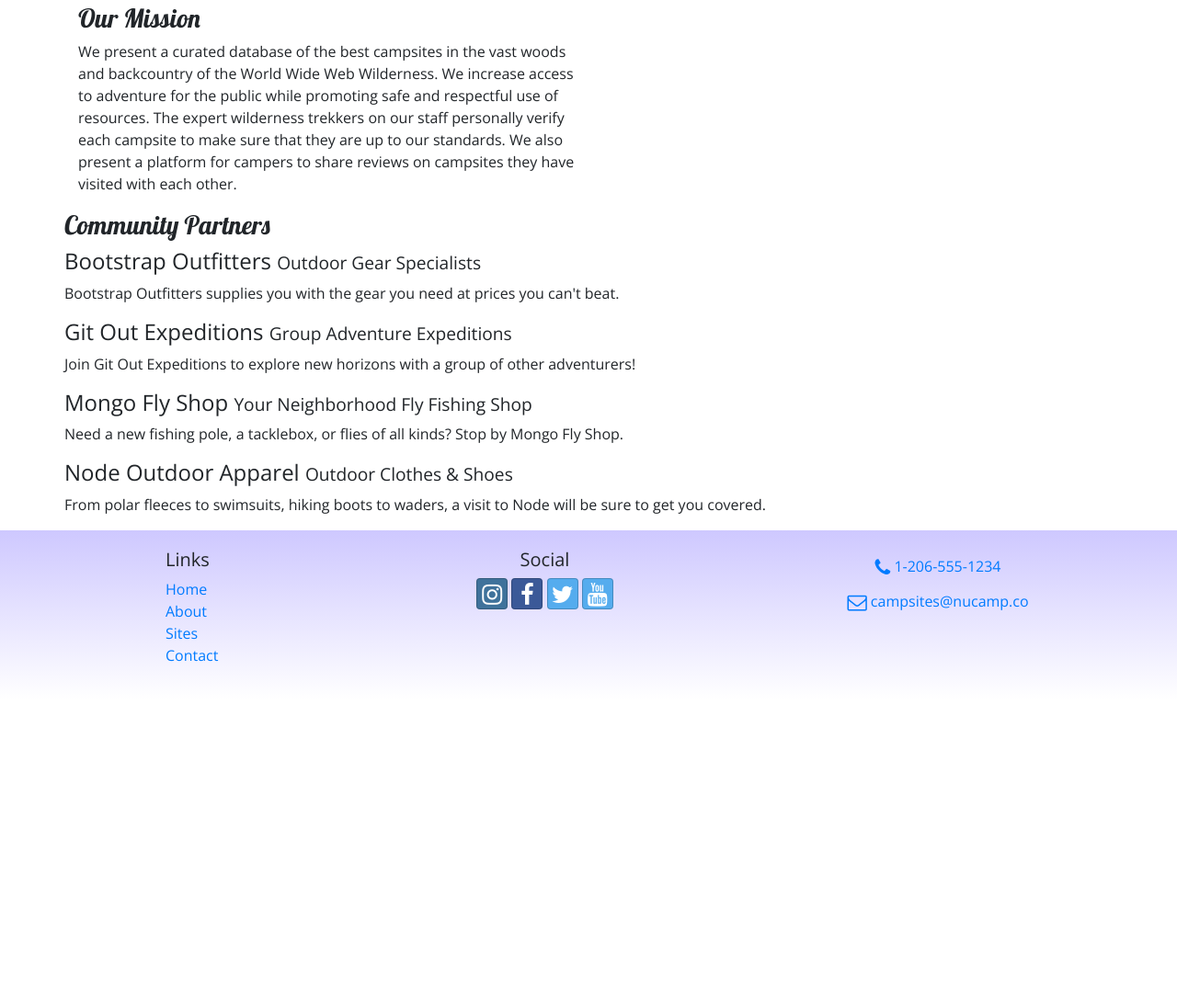
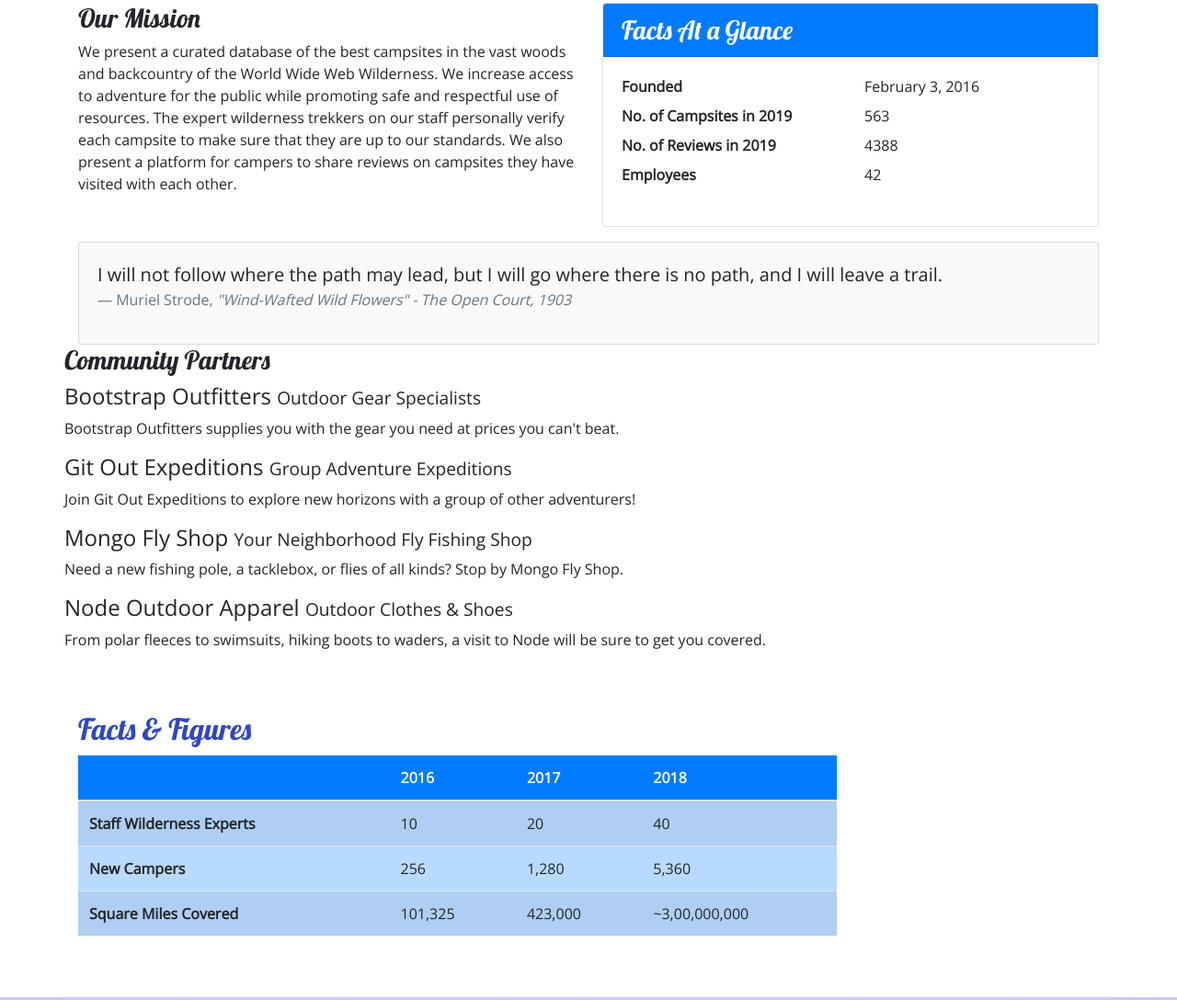
Before and after one commit to raulbarriga/Bootstrap, a website: page aboutus.html in a window 1280 px wide. Shown: the part 351-1439 px from the top of the page at 92% size. Before the commit the page ends 1112 px from the top, so only its background shows below. Drawn offline with nearby package versions, Linux system fonts and the light colour scheme.

Commit message:
Tables and Cards

```diff
--- a/aboutus.html
+++ b/aboutus.html
@@ -63,6 +63,34 @@
                 <h3>Our Mission</h3>
                 <p>We present a curated database of the best campsites in the vast woods and backcountry of the World Wide Web Wilderness. We increase access to adventure for the public while promoting safe and respectful use of resources. The expert wilderness trekkers on our staff personally verify each campsite to make sure that they are up to our standards. We also present a platform for campers to share reviews on campsites they have visited with each other.</p>
             </div>
+            <div class="col-sm-6">
+                <div class="card">
+                    <h3 class="card-header bg-primary text-white">Facts At a Glance</h3>
+                    <div class="card-body">
+                        <dl class="row">
+                            <dt class="col-6">Founded</dt>
+                            <dd class="col-6">February 3, 2016</dd>
+                            <dt class="col-6">No. of Campsites in 2019</dt>
+                            <dd class="col-6">563</dd>
+                            <dt class="col-6">No. of Reviews in 2019</dt>
+                            <dd class="col-6">4388</dd>
+                            <dt class="col-6">Employees</dt>
+                            <dd class="col-6">42</dd>
+                        </dl>
+                    </div>
+                </div>
+            </div>
+            <div class="col">
+                <div class="card card-body bg-light mt-3">
+                    <blockquote class="blockquote">
+                        <p class="mb-0">I will not follow where the path may lead, but I will go where there is no path, and I will leave a trail.</p>
+                        <footer class="blockquote-footer">Muriel Strode,
+                            <cite title="Source Title">"Wind-Wafted Wild Flowers" -
+                            The Open Court, 1903</cite>
+                        </footer>
+                    </blockquote>
+        		</div>
+            </div>
         </div>
 
         <div class="row">
@@ -78,9 +106,46 @@
                 <p class="d-none d-sm-block">From polar fleeces to swimsuits, hiking boots to waders, a visit to Node will be sure to get you covered.</p>
             </div>
         </div>
+        <div class="row row-content">
+            <div class="col-sm-9">
+            	<h2>Facts &amp; Figures</h2>
+            	<div class="table-responsive">
+               	    <table class="table table-striped">
+	                <thead>
+	                    <tr class="bg-primary text-light">
+	                        <th></th>
+	                        <th>2016</th>
+	                        <th>2017</th>
+	                        <th>2018</th>
+	                    </tr>
+                    	</thead>
+	                <tbody class="table-primary">
+                            <tr>
+                                <th>Staff Wilderness Experts</th>
+                                <td>10</td>
+                                <td>20</td>
+                                <td>40</td>
+                            </tr>
+                            <tr>
+                                <th>New Campers</th>
+                                <td>256</td>
+                                <td>1,280</td>
+                                <td>5,360</td>
+                            </tr>
+                            <tr>
+                                <th>Square Miles Covered</th>
+                                <td>101,325</td>
+                                <td>423,000</td>
+                                <td>~3,00,000,000</td>
+                            </tr>
+                        </tbody>
+                    </table>
+                </div>
+            </div>
+       </div>
     </div>
 
-    <footer>
+    <footer  class="site-footer">
         <div class="container">
           <div class="row">
             <div class="col-4 col-sm-2 offset-1">
--- a/css/styles.css
+++ b/css/styles.css
@@ -14,7 +14,7 @@ header h2 {
     color: #CEC8FF;
 }
 
-footer {
+.site-footer {
     background-image: linear-gradient(#CEC8FF, white);
     padding: 20px 0;
 }
```
Also changed, not shown: contactus.html (+1 -1 lines), index.html (+1 -1 lines).
